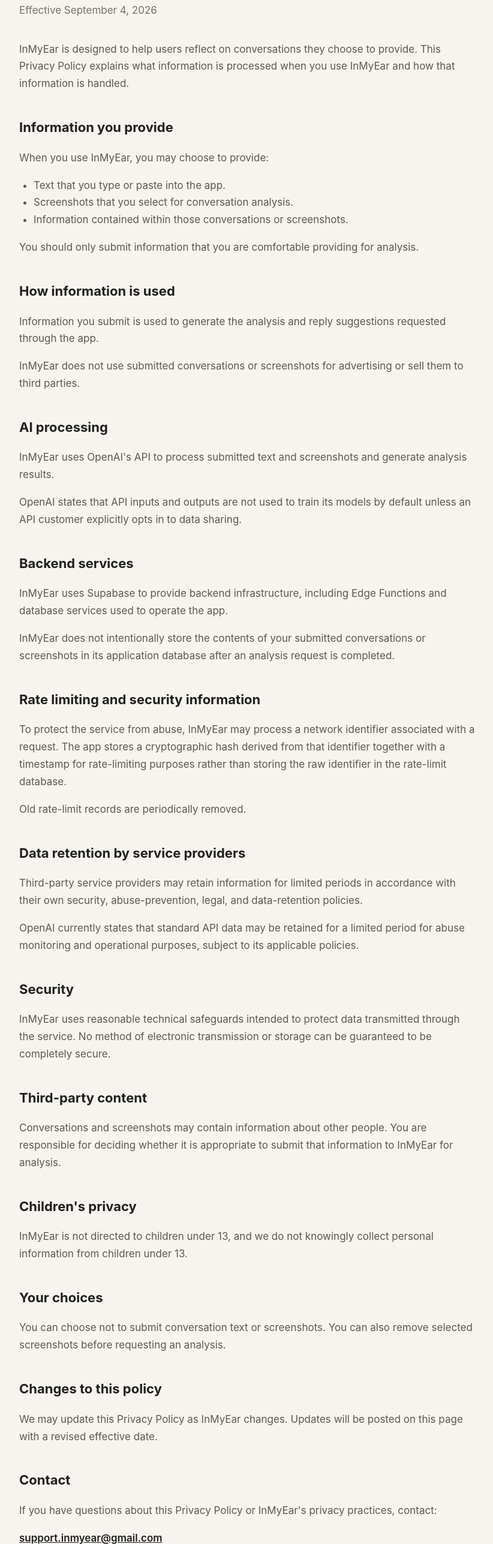
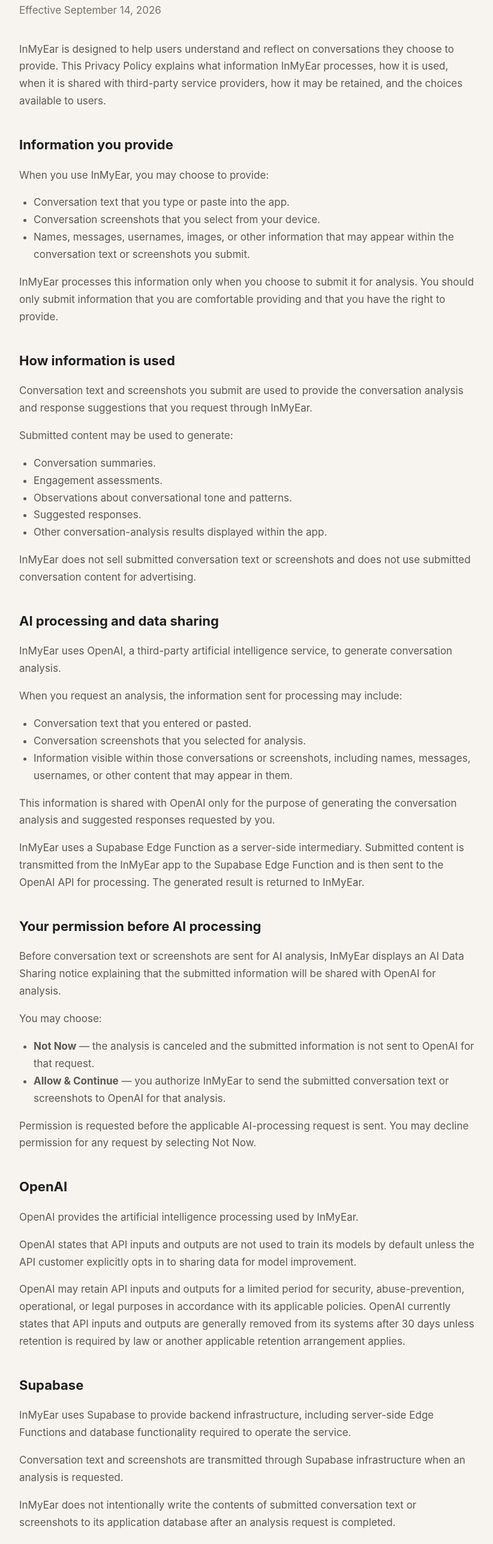
Before and after one commit to fvrnoa/inmyear-site, a plain HTML site: page privacy.html in a window 1280 px wide. Shown: the part 226-2800 px from the top of the page at 60% size, without its empty margins (228-1050 px from the left). Drawn offline with Linux system fonts and the light colour scheme.

Commit message:
Update privacy policy for AI data sharing
Updated the effective date and revised the privacy policy text for clarity and completeness.

```diff
--- a/privacy.html
+++ b/privacy.html
@@ -111,140 +111,302 @@
       <h1>Privacy Policy</h1>
 
      <p class="effective-date">
-        Effective September 4, 2026
+  Effective September 14, 2026
 </p>
 
 <p>
-        InMyEar is designed to help users reflect on conversations they choose
-        to provide. This Privacy Policy explains what information is processed
-        when you use InMyEar and how that information is handled.
+  InMyEar is designed to help users understand and reflect on conversations
+  they choose to provide. This Privacy Policy explains what information
+  InMyEar processes, how it is used, when it is shared with third-party
+  service providers, how it may be retained, and the choices available to users.
 </p>
 
 <h2>Information you provide</h2>
 
-      <p>
-        When you use InMyEar, you may choose to provide:
-      </p>
+<p>When you use InMyEar, you may choose to provide:</p>
 
 <ul>
-        <li>Text that you type or paste into the app.</li>
-        <li>Screenshots that you select for conversation analysis.</li>
-        <li>Information contained within those conversations or screenshots.</li>
+  <li>Conversation text that you type or paste into the app.</li>
+  <li>Conversation screenshots that you select from your device.</li>
+  <li>
+    Names, messages, usernames, images, or other information that may appear
+    within the conversation text or screenshots you submit.
+  </li>
 </ul>
 
 <p>
-        You should only submit information that you are comfortable providing
-        for analysis.
+  InMyEar processes this information only when you choose to submit it for
+  analysis. You should only submit information that you are comfortable
+  providing and that you have the right to provide.
 </p>
 
 <h2>How information is used</h2>
 
 <p>
-        Information you submit is used to generate the analysis and reply
-        suggestions requested through the app.
+  Conversation text and screenshots you submit are used to provide the
+  conversation analysis and response suggestions that you request through
+  InMyEar.
+</p>
+
+<p>Submitted content may be used to generate:</p>
+
+<ul>
+  <li>Conversation summaries.</li>
+  <li>Engagement assessments.</li>
+  <li>Observations about conversational tone and patterns.</li>
+  <li>Suggested responses.</li>
+  <li>Other conversation-analysis results displayed within the app.</li>
+</ul>
+
+<p>
+  InMyEar does not sell submitted conversation text or screenshots and does
+  not use submitted conversation content for advertising.
+</p>
+
+<h2>AI processing and data sharing</h2>
+
+<p>
+  InMyEar uses OpenAI, a third-party artificial intelligence service, to
+  generate conversation analysis.
 </p>
 
 <p>
-        InMyEar does not use submitted conversations or screenshots for
-        advertising or sell them to third parties.
+  When you request an analysis, the information sent for processing may include:
 </p>
 
-      <h2>AI processing</h2>
+<ul>
+  <li>Conversation text that you entered or pasted.</li>
+  <li>Conversation screenshots that you selected for analysis.</li>
+  <li>
+    Information visible within those conversations or screenshots, including
+    names, messages, usernames, or other content that may appear in them.
+  </li>
+</ul>
 
 <p>
-        InMyEar uses OpenAI's API to process submitted text and screenshots and
-        generate analysis results.
+  This information is shared with OpenAI only for the purpose of generating
+  the conversation analysis and suggested responses requested by you.
 </p>
 
 <p>
-        OpenAI states that API inputs and outputs are not used to train its
-        models by default unless an API customer explicitly opts in to data
-        sharing.
+  InMyEar uses a Supabase Edge Function as a server-side intermediary.
+  Submitted content is transmitted from the InMyEar app to the Supabase Edge
+  Function and is then sent to the OpenAI API for processing. The generated
+  result is returned to InMyEar.
 </p>
 
-      <h2>Backend services</h2>
+<h2>Your permission before AI processing</h2>
 
 <p>
-        InMyEar uses Supabase to provide backend infrastructure, including Edge
-        Functions and database services used to operate the app.
+  Before conversation text or screenshots are sent for AI analysis, InMyEar
+  displays an AI Data Sharing notice explaining that the submitted information
+  will be shared with OpenAI for analysis.
+</p>
+
+<p>You may choose:</p>
+
+<ul>
+  <li>
+    <strong>Not Now</strong> — the analysis is canceled and the submitted
+    information is not sent to OpenAI for that request.
+  </li>
+  <li>
+    <strong>Allow &amp; Continue</strong> — you authorize InMyEar to send the
+    submitted conversation text or screenshots to OpenAI for that analysis.
+  </li>
+</ul>
+
+<p>
+  Permission is requested before the applicable AI-processing request is sent.
+  You may decline permission for any request by selecting Not Now.
+</p>
+
+<h2>OpenAI</h2>
+
+<p>
+  OpenAI provides the artificial intelligence processing used by InMyEar.
 </p>
 
 <p>
-        InMyEar does not intentionally store the contents of your submitted
-        conversations or screenshots in its application database after an
-        analysis request is completed.
+  OpenAI states that API inputs and outputs are not used to train its models
+  by default unless the API customer explicitly opts in to sharing data for
+  model improvement.
+</p>
+
+<p>
+  OpenAI may retain API inputs and outputs for a limited period for security,
+  abuse-prevention, operational, or legal purposes in accordance with its
+  applicable policies. OpenAI currently states that API inputs and outputs
+  are generally removed from its systems after 30 days unless retention is
+  required by law or another applicable retention arrangement applies.
+</p>
+
+<h2>Supabase</h2>
+
+<p>
+  InMyEar uses Supabase to provide backend infrastructure, including
+  server-side Edge Functions and database functionality required to operate
+  the service.
+</p>
+
+<p>
+  Conversation text and screenshots are transmitted through Supabase
+  infrastructure when an analysis is requested.
+</p>
+
+<p>
+  InMyEar does not intentionally write the contents of submitted conversation
+  text or screenshots to its application database after an analysis request
+  is completed.
+</p>
+
+<h2>Third-party data protection</h2>
+
+<p>
+  InMyEar uses third-party service providers only as necessary to operate the
+  app and provide requested features. Third-party providers that receive user
+  data are required, through their applicable terms, privacy commitments, and
+  security obligations, to provide the same or equivalent protection for user
+  data as described in this Privacy Policy and required by applicable
+  platform and privacy requirements.
+</p>
+
+<p>
+  InMyEar does not authorize OpenAI or Supabase to use submitted conversation
+  content for advertising on behalf of InMyEar.
 </p>
 
 <h2>Rate limiting and security information</h2>
 
 <p>
-        To protect the service from abuse, InMyEar may process a network
-        identifier associated with a request. The app stores a cryptographic
-        hash derived from that identifier together with a timestamp for
-        rate-limiting purposes rather than storing the raw identifier in the
-        rate-limit database.
+  To protect the service from abuse and excessive automated requests, InMyEar
+  may process a network identifier associated with an analysis request.
 </p>
 
 <p>
-        Old rate-limit records are periodically removed.
-      </p>
-
-      <h2>Data retention by service providers</h2>
-
-      <p>
-        Third-party service providers may retain information for limited
-        periods in accordance with their own security, abuse-prevention, legal,
-        and data-retention policies.
+  For rate-limiting purposes, InMyEar stores a cryptographic hash derived from
+  that identifier together with limited request timing information rather
+  than storing the raw network identifier in the rate-limit database.
 </p>
 
 <p>
-        OpenAI currently states that standard API data may be retained for a
-        limited period for abuse monitoring and operational purposes, subject
-        to its applicable policies.
+  Old rate-limit records are periodically removed when they are no longer
+  needed.
+</p>
+
+<h2>Data retention</h2>
+
+<p>
+  InMyEar is designed to minimize retention of submitted conversation content.
+  InMyEar does not intentionally maintain a permanent application database of
+  conversation text or screenshots submitted for analysis.
+</p>
+
+<p>
+  Third-party service providers may temporarily process or retain information
+  in accordance with their security, operational, legal, and data-retention
+  requirements.
+</p>
+
+<p>
+  Information maintained for security or rate-limiting purposes is retained
+  only for as long as reasonably necessary for those purposes.
+</p>
+
+<h2>Data deletion and privacy requests</h2>
+
+<p>
+  You may stop providing information to InMyEar at any time.
+</p>
+
+<p>
+  Because InMyEar does not intentionally maintain a permanent database of
+  submitted conversation text or screenshots, there may be no stored
+  conversation content under InMyEar's control to delete after an analysis
+  has been completed.
+</p>
+
+<p>
+  If you would like to ask whether InMyEar retains information associated with
+  your use of the service, request deletion of information that InMyEar
+  controls, or make another privacy-related request, contact
+  <a href="mailto:support.inmyear@gmail.com">support.inmyear@gmail.com</a>.
+</p>
+
+<h2>Withdrawing consent</h2>
+
+<p>
+  InMyEar requests permission before submitted conversation content is shared
+  with OpenAI for AI analysis.
+</p>
+
+<p>
+  You may decline consent for future processing by selecting
+  <strong>Not Now</strong> when the AI Data Sharing notice appears or by
+  choosing not to request further analyses.
+</p>
+
+<p>
+  Declining consent prevents that analysis request from being sent to OpenAI.
+  Consent already given for a completed request cannot undo processing that
+  has already occurred, but you may decline all future requests.
 </p>
 
 <h2>Security</h2>
 
 <p>
-        InMyEar uses reasonable technical safeguards intended to protect data
-        transmitted through the service. No method of electronic transmission
-        or storage can be guaranteed to be completely secure.
+  InMyEar uses reasonable technical safeguards intended to protect information
+  transmitted through the service. No method of electronic transmission,
+  processing, or storage can be guaranteed to be completely secure.
 </p>
 
 <h2>Third-party content</h2>
 
 <p>
-        Conversations and screenshots may contain information about other
-        people. You are responsible for deciding whether it is appropriate to
-        submit that information to InMyEar for analysis.
+  Conversation text and screenshots may contain information about other
+  people. You are responsible for determining whether it is appropriate for
+  you to submit that information to InMyEar for analysis.
 </p>
 
 <h2>Children's privacy</h2>
 
 <p>
-        InMyEar is not directed to children under 13, and we do not knowingly
+  InMyEar is not directed to children under 13, and InMyEar does not knowingly
   collect personal information from children under 13.
+</p>
+
+<p>
+  If you believe that a child under 13 has submitted personal information
+  through InMyEar, contact
+  <a href="mailto:support.inmyear@gmail.com">support.inmyear@gmail.com</a>.
 </p>
 
 <h2>Your choices</h2>
 
-      <p>
-        You can choose not to submit conversation text or screenshots. You can
-        also remove selected screenshots before requesting an analysis.
-      </p>
+<p>You may:</p>
+
+<ul>
+  <li>Choose not to submit conversation text.</li>
+  <li>Choose not to select conversation screenshots.</li>
+  <li>Remove selected screenshots before analysis.</li>
+  <li>Select Not Now when asked whether information may be shared with OpenAI.</li>
+  <li>Stop using the analysis feature at any time.</li>
+  <li>Contact InMyEar regarding privacy or deletion requests.</li>
+</ul>
 
 <h2>Changes to this policy</h2>
 
 <p>
-        We may update this Privacy Policy as InMyEar changes. Updates will be
-        posted on this page with a revised effective date.
+  We may update this Privacy Policy as InMyEar's features, service providers,
+  or data practices change. Updates will be posted on this page with a revised
+  effective date.
 </p>
 
 <h2>Contact</h2>
 
 <p>
-        If you have questions about this Privacy Policy or InMyEar's privacy
-        practices, contact:
+  If you have questions about this Privacy Policy, InMyEar's privacy practices,
+  or a privacy or deletion request, contact:
 </p>
 
 <p>
```
Lines whose indentation alone changed are shown as unchanged.
